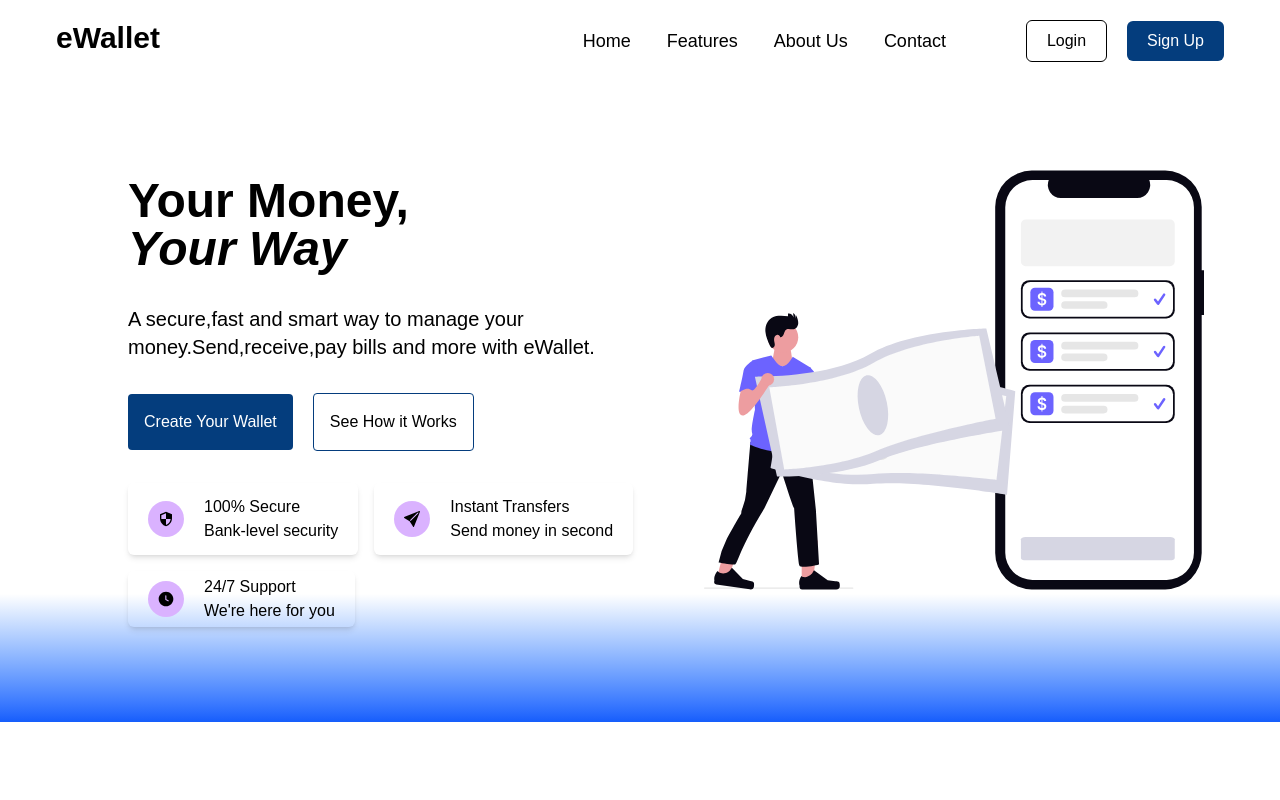
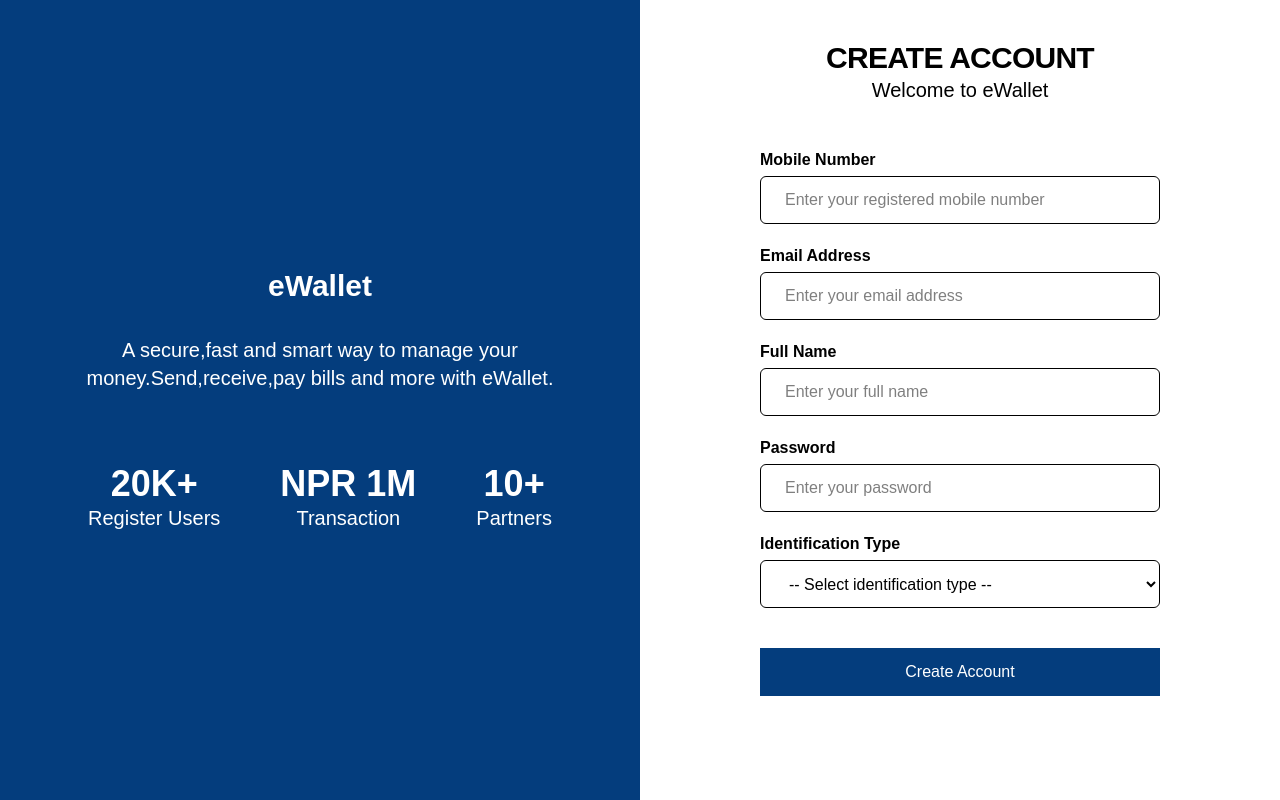
Before and after one commit to theankiitt/online-wallet-management-system, a React app in the folder web/: page /register in a window 1280 px wide. Built offline with nearby package versions, Linux system fonts and the light colour scheme; the HTML template or start-up script is replaced by a standard one.

Commit message:
created the user signup page

```diff
--- a/web/package.json
+++ b/web/package.json
@@ -10,11 +10,13 @@
     "preview": "vite preview"
   },
   "dependencies": {
+    "@fontsource-variable/dm-sans": "^5.3.0",
     "@tailwindcss/vite": "^4.3.3",
     "react": "^19.2.7",
     "react-dom": "^19.2.7",
     "react-hook-form": "^7.83.0",
     "react-icons": "^5.7.0",
+    "react-router": "^8.3.0",
     "tailwindcss": "^4.3.3"
   },
   "devDependencies": {
--- a/web/src/App.jsx
+++ b/web/src/App.jsx
@@ -1,9 +1,13 @@
 import { LandingPage } from "./components/LandingPage";
+import { UserLogin } from "./components/userlogin";
+import { UserRegister } from "./components/UserRegister";
 
 const App=()=>{
   return(
     <>
     <LandingPage/>
+    <UserLogin/>
+    <UserRegister/>
 
     </>
 
--- a/web/src/components/LandingPage.jsx
+++ b/web/src/components/LandingPage.jsx
@@ -24,8 +24,9 @@ export const LandingPage=()=>{
                         <li>Contact</li> */}
                     </ul>
                      <section className="space-x-5">
-                    <button className="border border-black px-5 py-2 rounded-md">Login</button>
-                    <button className="bg-[#043d7d] px-5 py-2 rounded-md text-white">Sign Up</button>
+                    <button className="border border-black px-5 py-2 rounded-md">
+                        <a href="">Login</a></button>
+                    <button className="bg-[#043d7d] px-5 py-2 rounded-md text-white"><a href="/register">Sign Up</a></button>
                 </section>
                 </section>
 
--- /dev/null
+++ b/web/src/components/UserLogin.jsx
@@ -0,0 +1,7 @@
+export const UserLogin=()=>{
+    return(
+        <>
+        <h1>UserLogin</h1>
+        </>
+    );
+}
--- /dev/null
+++ b/web/src/components/UserRegister.jsx
@@ -0,0 +1,80 @@
+export const UserRegister=()=>{
+    return(
+
+        <main className="flex justify-center items-center bg-white h-screen w-full">
+            <section className="bg-[#043d7d] text-white min-h-screen w-full hidden md:flex flex-col items-center justify-center gap-18">
+                <header className="flex flex-col justify-center items-center gap-8">
+                    <h1 className="text-3xl font-extrabold">eWallet</h1>
+                    <p className="w-[80%] text-xl text-center">A secure,fast and smart way to manage your money.Send,receive,pay bills and more with eWallet.</p>
+                </header>
+
+                <div className="flex gap-15">
+                    <div className="text-center">
+                        <h3 className="text-4xl font-extrabold">20K+</h3>
+                        <p className="text-xl">Register Users</p>
+                    </div>
+                    <div className="text-center">
+                         <h3 className="text-4xl font-extrabold">NPR 1M</h3>
+                        <p className="text-xl">Transaction</p>
+
+                    </div>
+                    <div className="text-center">
+                         <h3 className="text-4xl font-extrabold">10+</h3>
+                        <p className="text-xl">Partners</p>
+                    </div>
+                </div>
+
+            </section>
+
+            <section className="bg-white h-screen w-full flex flex-col items-center gap-5 py-10   ">
+                <header className="text-center">
+                    <h1 className="text-3xl uppercase font-extrabold tracking-tight">Create Account</h1>
+                    <p className="text-xl">Welcome to eWallet</p>
+                </header>
+
+
+                <form className="flex flex-col gap-5 w-full max-w-md p-6 ">
+                    <div className="flex flex-col gap-1">
+                        <label htmlFor='mobileNumber' className="font-semibold">Mobile Number</label>
+                        <input type="text" placeholder="Enter your registered mobile number" id='mobileNumber' className="w-full border border-black rounded-md h-12 pl-6"/>
+                    </div>
+
+                    <div className="flex flex-col gap-1">
+                        <label htmlFor='emailAddress' className="font-semibold">Email Address</label>
+                        <input type="email" placeholder="Enter your email address" id='emailAddress' className="w-full border border-black rounded-md h-12 pl-6"/>
+                    </div>
+
+                    <div className="flex flex-col gap-1">
+                        <label htmlFor='fullName' className="font-semibold" >Full Name</label>
+                        <input type="text" placeholder="Enter your full name" id='fullName' className="w-full border border-black rounded-md h-12 pl-6"/>
+                    </div>
+
+                     <div className="flex flex-col gap-1">
+                        <label htmlFor='password' className="font-semibold">Password</label>
+                        <input type="password" placeholder="Enter your password" id='password' className="w-full border border-black rounded-md h-12 pl-6"/>
+                    </div>
+
+                    <div className="flex flex-col gap-1">
+                        <label htmlFor='password' className="font-semibold">Identification Type</label>
+                        <select className="w-full border border-black rounded-md h-12 pl-6">
+
+                            <option>-- Select identification type --</option>
+                            <option>Citizenship</option>
+                            <option>NID Card</option>
+                        </select>
+                    </div>
+
+
+                    <button className="bg-[#043d7d] p-3 w-full  text-white mt-5">Create Account</button>
+
+                </form>
+
+            </section>
+
+
+        </main>
+
+
+
+    );
+}
--- a/web/src/index.css
+++ b/web/src/index.css
@@ -1,6 +1,9 @@
 @import "tailwindcss";
 
 
+
 body {
+
+
   font-family: 'DM Sans Variable', sans-serif;
 }
--- a/web/src/main.jsx
+++ b/web/src/main.jsx
@@ -1,12 +1,42 @@
 import { StrictMode } from 'react'
 import { createRoot } from 'react-dom/client'
+import { createBrowserRouter } from "react-router";
+import { RouterProvider } from "react-router/dom";
 import './index.css'
 import App from './App.jsx'
+import { UserRegister } from './components/UserRegister.jsx';
+import { LandingPage } from './components/LandingPage.jsx';
+import { UserLogin } from './components/userlogin.jsx';
 // Supports weights 100-900
 import '@fontsource-variable/dm-sans/wght.css';
+const router = createBrowserRouter([
+  {
+    path: "/",
+    element: <LandingPage/> ,
+  },
+   {
+    path: "/login",
+    element: <UserLogin/> ,
+  },
+  {
+    path: "/register",
+    element: <UserRegister/> ,
+  },
+
+]);
+
+
+
+
+
+
 
 createRoot(document.getElementById('root')).render(
   <StrictMode>
-    <App />
+     <RouterProvider router={router} />
+
+
+
+
   </StrictMode>,
 )
```
Also changed, not shown: package.json (deleted, +0 -7 lines), 2 other files (tests, documents, lock files or other folders).
